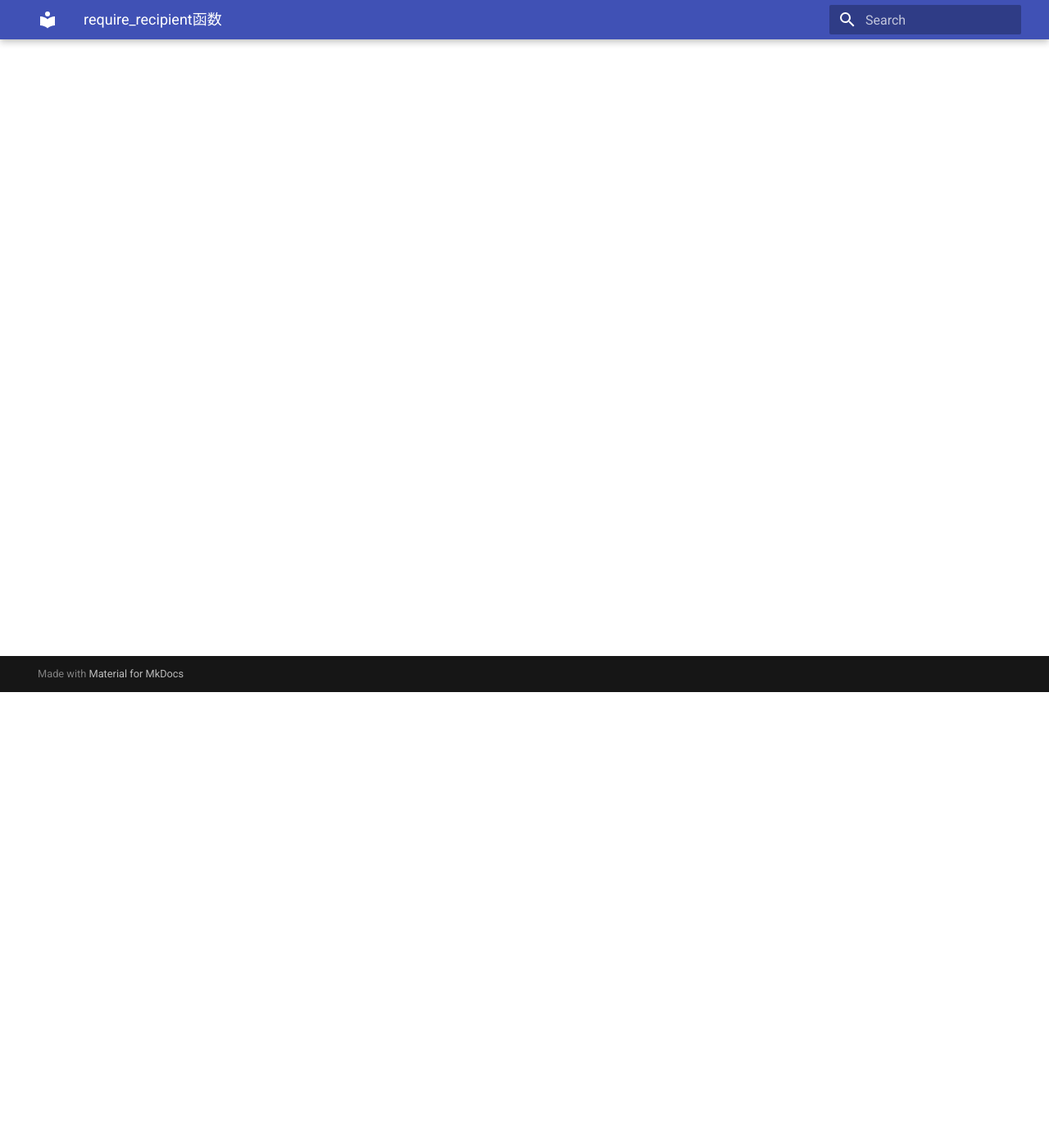
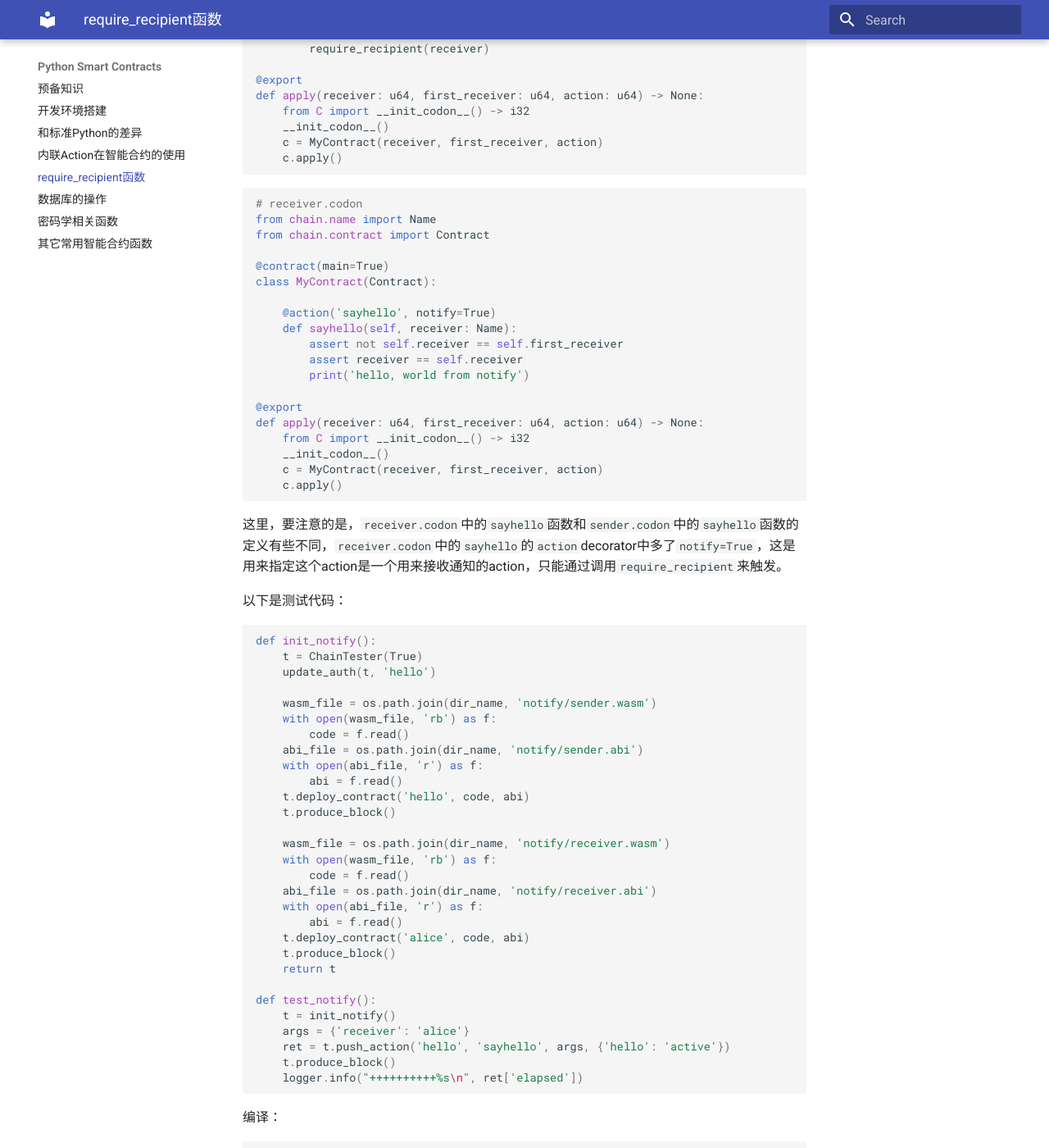
Before and after one commit to learnforpractice/pscdk-book, an MkDocs documentation site: the page built from docs/notify.md, in a window 1280 px wide and 1400 px high, scrolled down 556 px. Shown: the whole window at 82% size. Built offline with MkDocs 1.6.1 and Material for MkDocs 9.7.7, drawn with Linux system fonts in a browser that asks for light colours; some of the changed text lies outside the part shown.

Commit message:
Update docs

````diff
--- a/docs/codon.md
+++ b/docs/codon.md
@@ -1,4 +1,4 @@
-# 和Python代码的差异
+# 和标准Python的差异
 
 ## Python智能合约代码和标准Python代码的差异
 
--- a/docs/notify.md
+++ b/docs/notify.md
@@ -1 +1,116 @@
 # require_recipient函数
+
+函数的声明如下：
+```python
+def require_recipient(account: Name):
+```
+
+`require_recipient`函数用来通知其它合约，如果account合约有相同的action，那么这个action将被调用。
+
+以下的`sender.codon`, `receiver.codon`的代码演示了如何从一个合约发送通知到另一个合约。
+
+```python
+# sender.codon
+from chain.name import Name
+from chain.contract import Contract
+from chain.action import require_recipient
+
+@contract(main=True)
+class MyContract(Contract):
+
+    @action('sayhello')
+    def sayhello(self, receiver: Name):
+        print('hello, world')
+        require_recipient(receiver)
+
+@export
+def apply(receiver: u64, first_receiver: u64, action: u64) -> None:
+    from C import __init_codon__() -> i32
+    __init_codon__()
+    c = MyContract(receiver, first_receiver, action)
+    c.apply()
+```
+
+```python
+# receiver.codon
+from chain.name import Name
+from chain.contract import Contract
+
+@contract(main=True)
+class MyContract(Contract):
+
+    @action('sayhello', notify=True)
+    def sayhello(self, receiver: Name):
+        assert not self.receiver == self.first_receiver
+        assert receiver == self.receiver
+        print('hello, world from notify')
+
+@export
+def apply(receiver: u64, first_receiver: u64, action: u64) -> None:
+    from C import __init_codon__() -> i32
+    __init_codon__()
+    c = MyContract(receiver, first_receiver, action)
+    c.apply()
+```
+
+这里，要注意的是，`receiver.codon`中的`sayhello`函数和`sender.codon`中的`sayhello`函数的定义有些不同，`receiver.codon`中的`sayhello`的`action`decorator中多了`notify=True`，这是用来指定这个action是一个用来接收通知的action，只能通过调用`require_recipient`来触发。
+
+以下是测试代码：
+
+```python
+def init_notify():
+    t = ChainTester(True)
+    update_auth(t, 'hello')
+
+    wasm_file = os.path.join(dir_name, 'notify/sender.wasm')
+    with open(wasm_file, 'rb') as f:
+        code = f.read()
+    abi_file = os.path.join(dir_name, 'notify/sender.abi')
+    with open(abi_file, 'r') as f:
+        abi = f.read()
+    t.deploy_contract('hello', code, abi)
+    t.produce_block()
+
+    wasm_file = os.path.join(dir_name, 'notify/receiver.wasm')
+    with open(wasm_file, 'rb') as f:
+        code = f.read()
+    abi_file = os.path.join(dir_name, 'notify/receiver.abi')
+    with open(abi_file, 'r') as f:
+        abi = f.read()
+    t.deploy_contract('alice', code, abi)
+    t.produce_block()
+    return t
+
+def test_notify():
+    t = init_notify()
+    args = {'receiver': 'alice'}
+    ret = t.push_action('hello', 'sayhello', args, {'hello': 'active'})
+    t.produce_block()
+    logger.info("++++++++++%s\n", ret['elapsed'])
+```
+
+编译：
+```
+python-contract build notify/receiver.codon
+python-contract build notify/sender.codon
+```
+
+测试：
+
+```
+ipyeos -m pytest -s -x test.py -k test_notify
+```
+
+输出：
+
+```
+[(hello,sayhello)->hello]: CONSOLE OUTPUT BEGIN =====================
+hello, world
+
+[(hello,sayhello)->hello]: CONSOLE OUTPUT END   =====================
+debug 2023-03-28T13:08:01.110 thread-0  apply_context.cpp:30          print_debug          ]
+[(hello,sayhello)->alice]: CONSOLE OUTPUT BEGIN =====================
+hello, world from notify
+
+[(hello,sayhello)->alice]: CONSOLE OUTPUT END   =====================
+```
--- a/mkdocs.yml
+++ b/mkdocs.yml
@@ -4,7 +4,10 @@
     - 'env.md'
     - 'codon.md'
     - 'action.md'
+    - 'notify.md'
     - 'database.md'
+    - 'crypto.md'
+    - 'common.md'
 markdown_extensions:
   - pymdownx.superfences
   - pymdownx.tabbed:
````
Also changed, not shown: docs/action.md (+28 -2 lines), docs/common.md (added, +11 -0 lines), docs/crypto.md (added, +61 -0 lines), docs/database.md (+7 -7 lines), 1 other file.
